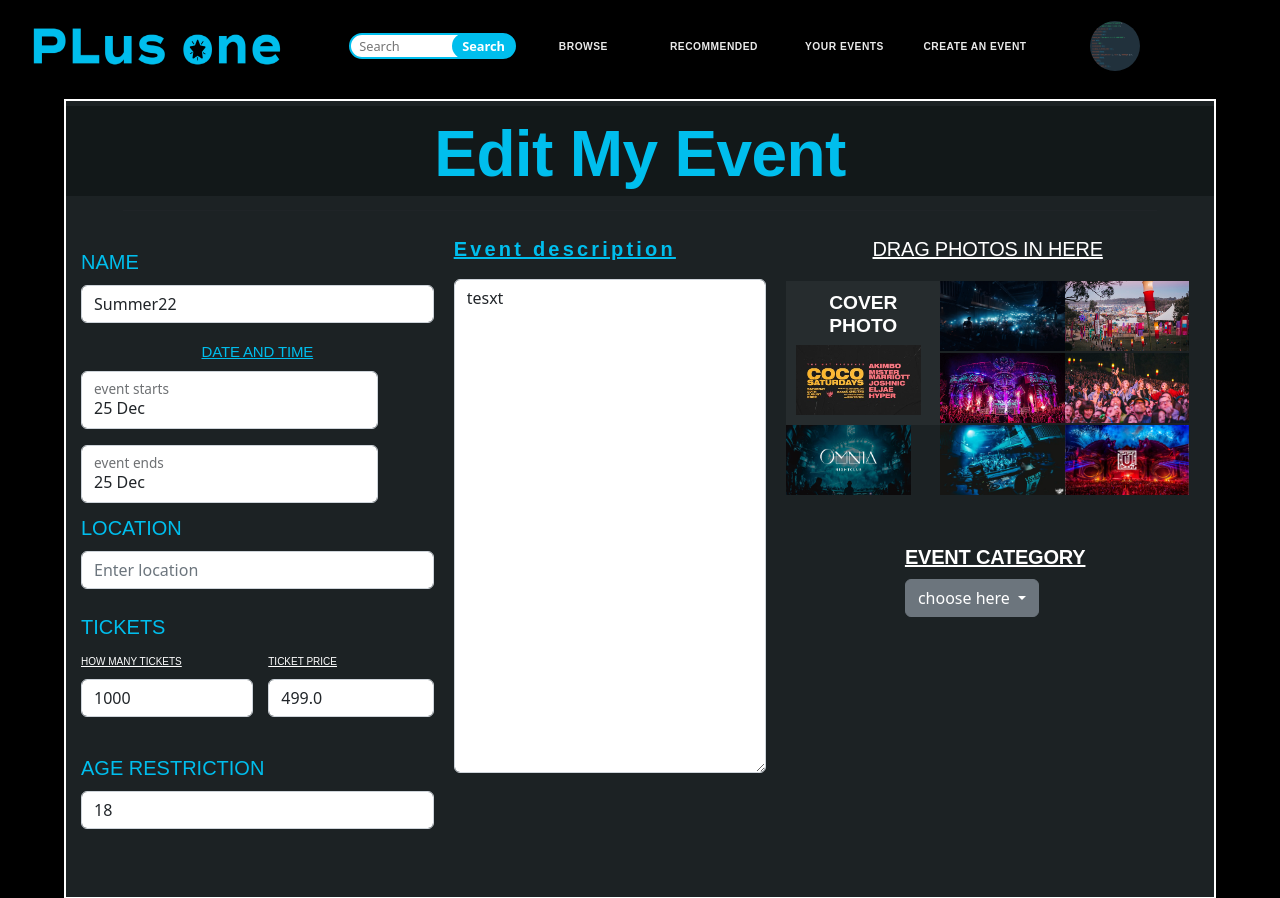
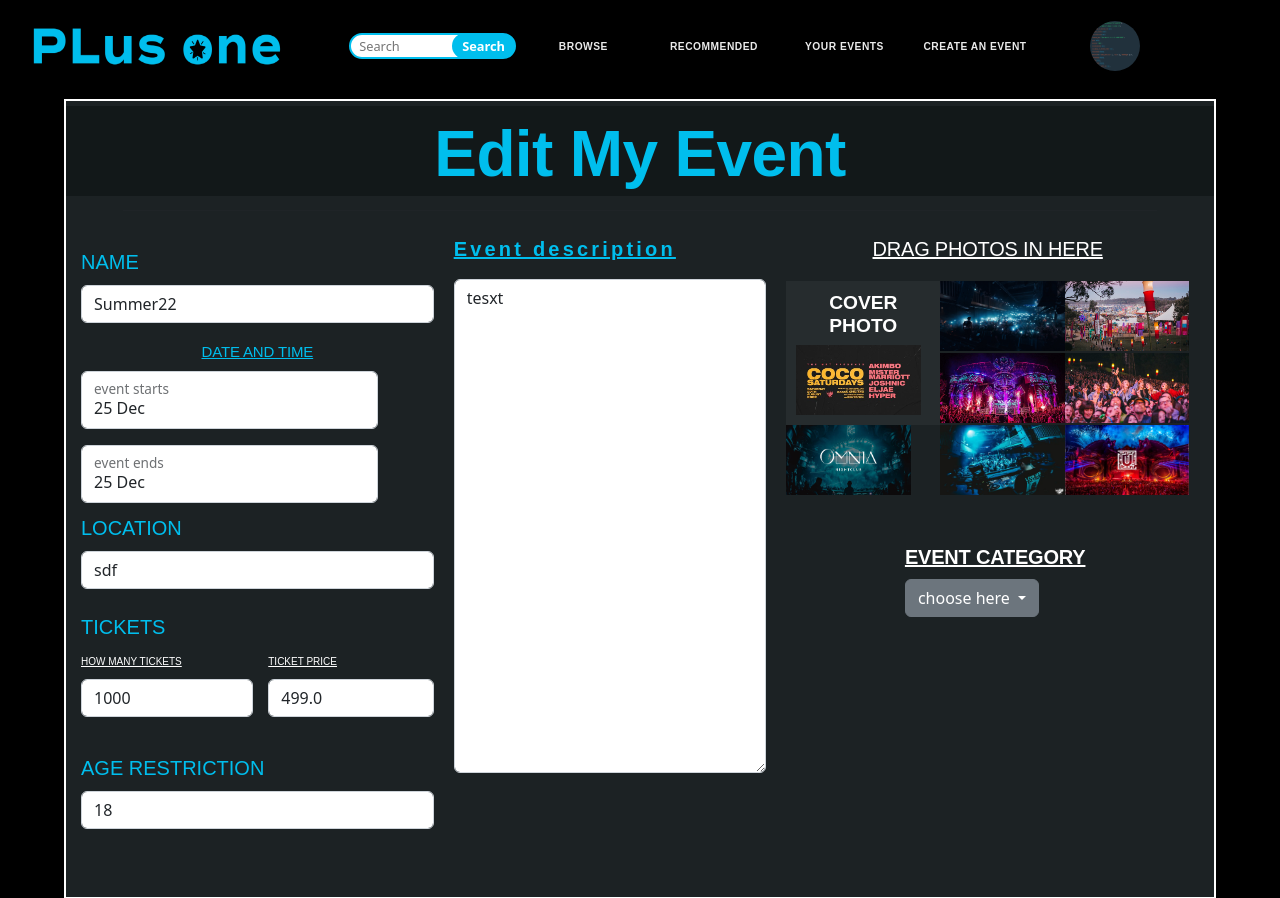
Before and after one commit to mboothy/IAB207Project, a Flask app: page /edit/1/ in a window 1280 px wide. Shown: the top 898 px of the page. Run offline with Flask 2, Linux system fonts and the light colour scheme; a user stored in the database is signed in; data comes from the database, SQL or seed files in the repository; some libraries are stand-ins or nearby versions; some web fonts are replaced; grey boxes are pictures that could not be loaded.

Commit message:
Fixed event page

```diff
--- a/website/templates/edit_a_hosted_event.html
+++ b/website/templates/edit_a_hosted_event.html
@@ -34,8 +34,8 @@
                 </div>
             </div>
             <div class="mb-3" id="locationdiv">
-                <label for="exampleFormControlInput1" value="{{event.location}}" class="form-label">Location</label>
-                <input type="email" class="form-control" id="locationinput" placeholder="Enter location">
+                <label for="exampleFormControlInput1"  class="form-label">Location</label>
+                <input type="email" class="form-control" value="{{event.location}}" id="locationinput" placeholder="Enter location">
             </div>
             <div class="ticketsdiv">
                 <h3>tickets</h3>
```
